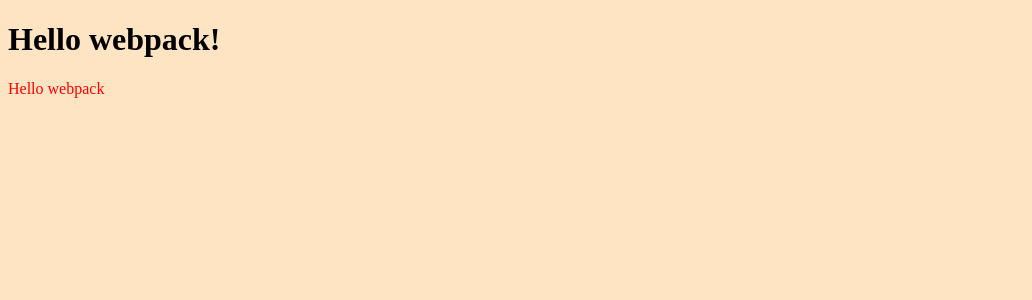
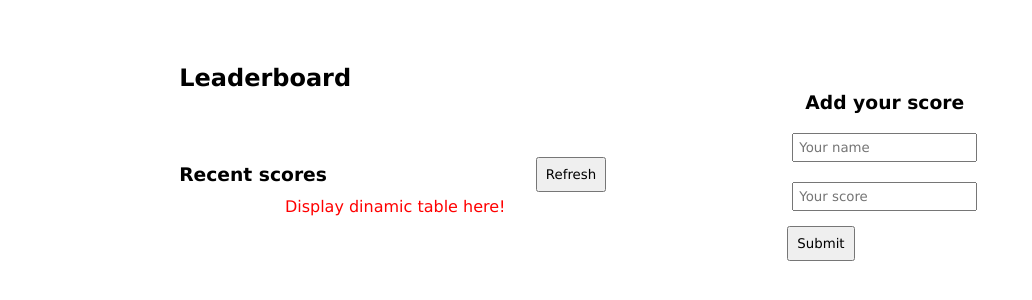
Before and after one commit to marurevi/Leaderboard, a website built with webpack: page src/index.html in a window 1280 px wide. Shown: the whole page, without its empty margins (0-1032 px from the left). Built offline with nearby package versions, Linux system fonts and the light colour scheme.

Commit message:
html and css files setup

```diff
--- a/src/index.html
+++ b/src/index.html
@@ -1,12 +1,24 @@
 <!DOCTYPE html>
 <html lang="en">
 <head>
-    <meta charset="UTF-8">
-    <meta http-equiv="X-UA-Compatible" content="IE=edge">
-    <meta name="viewport" content="width=device-width, initial-scale=1.0">
-    <title>Wbpack Exercise</title>
+  <meta charset="UTF-8">
+  <meta http-equiv="X-UA-Compatible" content="IE=edge">
+  <meta name="viewport" content="width=device-width, initial-scale=1.0">
+  <title>Leaderboard</title>
 </head>
-<body>
-    <h1>Hello webpack!</h1>
+<body class="container">
+  <section class="title"><h1>Leaderboard</h1></section>
+  <section class="col1">
+    <div class="row"><h3>Recent scores</h3><button>Refresh</button></div>
+    <div class="dinamic-table"></div>
+  </section>
+  <section class="col2">
+    <h3>Add your score</h3>
+    <form action="POST" class="column">
+      <input type="text" placeholder="Your name" name="name">
+      <input type="text" placeholder="Your score" name="score" id="">
+      <button type="submit">Submit</button>
+    </form>
+  </section>
 </body>
 </html>
--- a/src/index.js
+++ b/src/index.js
@@ -1,14 +1,5 @@
-import _ from 'lodash';
 import './style.css';
 
-function component() {
-    const element = document.createElement('div');
-
-    // Lodash, now imported by this script
-    element.innerHTML = _.join(['Hello', 'webpack'], ' ');
-    element.classList.add('hello');
-
-    return element;
-  }
-
-  document.body.appendChild(component())
+const tableDisplay = document.querySelector('.dinamic-table');
+tableDisplay.innerHTML= 'Display dinamic table here!';
+tableDisplay.className= 'dinamicTable';
--- a/src/style.css
+++ b/src/style.css
@@ -1,7 +1,63 @@
-body {
-  background-color: bisque;
+* {
+  margin: 0;
+  padding: 0;
+  font-family: Verdana, Geneva, Tahoma, sans-serif;
 }
 
-.hello {
+.container {
+  display: grid;
+  grid-template-columns: 10% 37.5% 5% 37.5% 10%;
+  grid-template-rows: auto;
+  grid-template-areas:
+  ". title title title ."
+  ". col1 . col2 .";
+  align-items: center;
+  margin: 5%;
+}
+
+.container section {
+  display: flex;
+  flex-direction: column;
+}
+
+.title {
+  grid-area: title;
+}
+
+.col1 {
+  align-items: center;
+  grid-area: col1;
+}
+
+.col2 {
+  align-items: center;
+  grid-area: col2;
+}
+
+.row {
+  display: flex;
+  align-items: center;
+  justify-content: space-between;
+  width: 100%;
+}
+
+.column {
+  display: flex;
+  flex-direction: column;
+  margin: 10px;
+}
+
+button {
+  margin: 5px;
+  padding: 8px;
+  width: max-content;
+}
+
+input {
+  padding: 5px;
+  margin: 10px;
+}
+
+.dinamicTable {
   color: red;
 }
```
Also changed, not shown: 1 other file.
